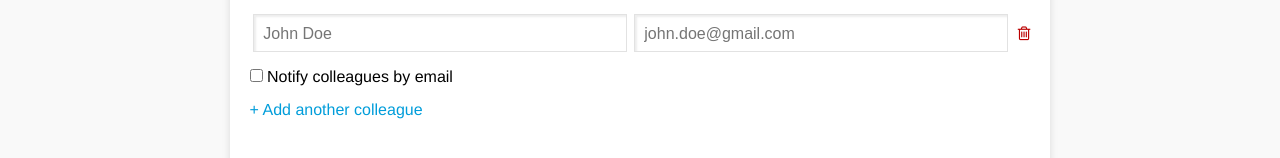
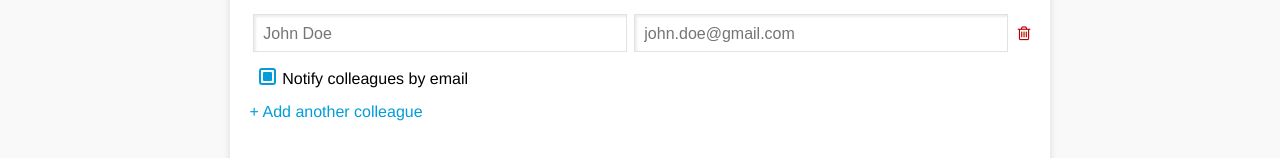
Before and after one commit to tohjg/idf-frontend, a website: page src/index.html in a window 1280 px wide. Shown: the part 288-446 px from the top of the page. Drawn offline with nearby package versions, Linux system fonts and the light colour scheme.

Commit message:
styled check box

```diff
--- a/src/index.html
+++ b/src/index.html
@@ -27,10 +27,11 @@
             <i class="fa fa-trash-o remove-member"></i>
           </div>
         </div>
-        <div>
-          <input type="checkbox" name="notify-member" id="notify-member">
-          <label for="notify-member">Notify colleagues by email</label>
+        <div class="square-checkbox">
+          <input type="checkbox" name="notify-member" id="notify-member" checked>
+          <label for="notify-member"></label>
         </div>
+        <div class="square-checkbox-label">Notify colleagues by email</div>
         <div class="add-member">
           <a href="#">+ Add another colleague</a>
         </div>
--- a/src/styles/main.css
+++ b/src/styles/main.css
@@ -17,6 +17,7 @@ a:hover {
 }
 
 button {
+  cursor: pointer;
   margin: .2em;
   background: #019DDA;
   border: 0px solid transparent;
@@ -41,6 +42,44 @@ input[type=text] {
   padding: 0.6em 0.6em 0.5em 0.6em;
   width:100%;
   margin: 0 .2em;
+}
+
+/* check box styling */
+.square-checkbox > input[type=checkbox] {
+  visibility: hidden;
+}
+
+.square-checkbox {
+  width: 13px;
+  height: 13px;
+  border: 2px solid #019DDA;
+  border-radius: 3px;
+  position: relative;
+  display: inline-block;
+  margin: 0 .1em 0 .6em;
+}
+
+.square-checkbox label {
+  width: 9px;
+	height: 9px;
+	border-radius: 1px;
+
+	transition: all .5s ease;
+	cursor: pointer;
+  position: absolute;
+	top: 2px;
+	left: 2px;
+	z-index: 1;
+
+	background: transparent;
+}
+
+.square-checkbox input[type=checkbox]:checked + label {
+	background: #019DDA;
+}
+
+.square-checkbox-label {
+  display: inline-block;
 }
 
 /* sticky footer */
```
